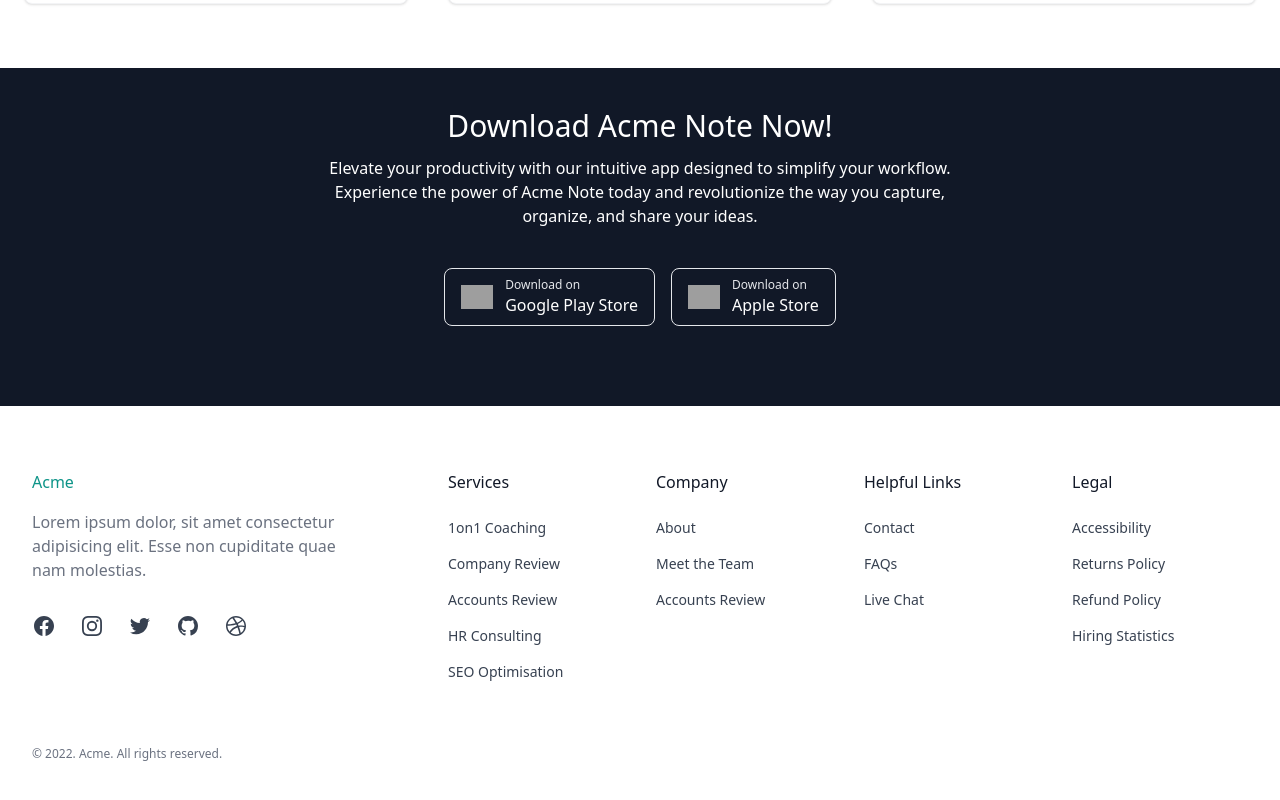
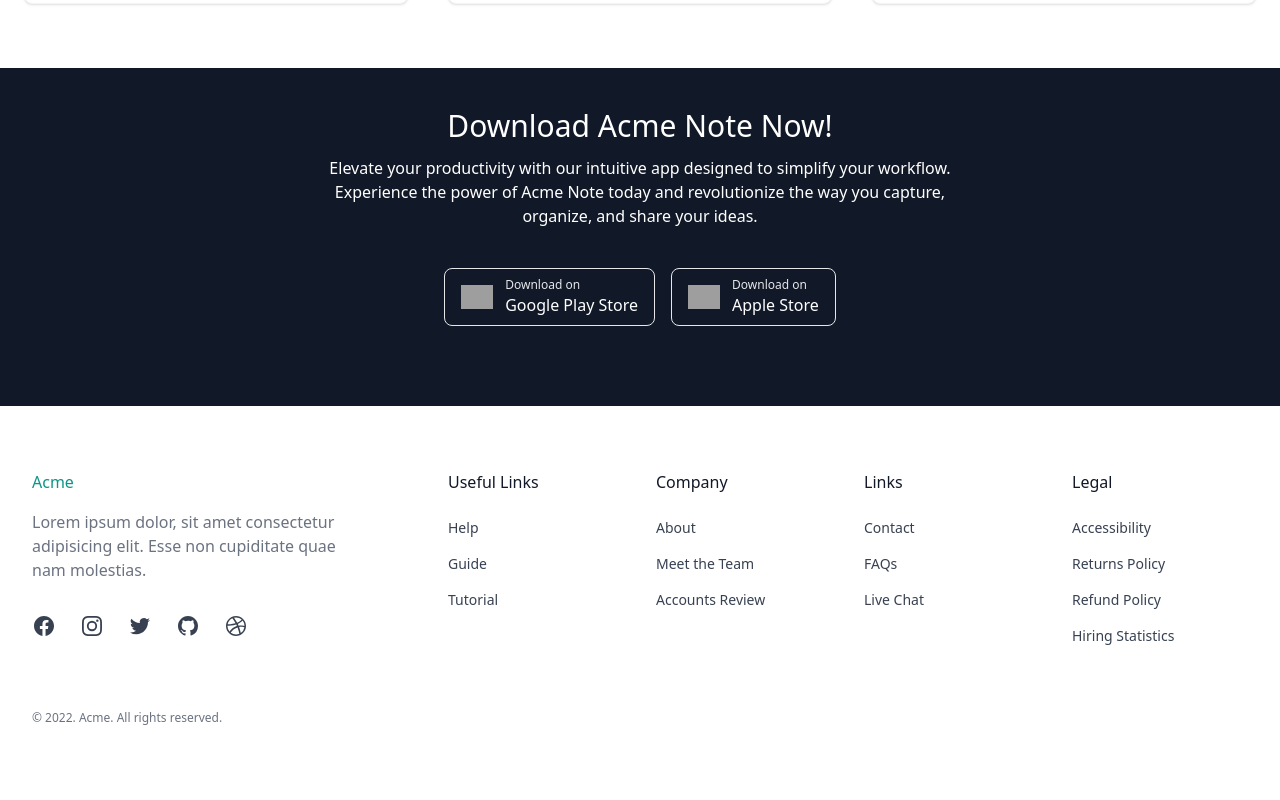
Before and after one commit to sahilmandoliya/acme, an Astro site: page / in a window 1280 px wide. Shown: the part 2391-3191 px from the top of the page. Built offline with nearby package versions, Linux system fonts and the light colour scheme; Astro itself is replaced by a stand-in of ours; grey boxes are pictures that could not be loaded.

Commit message:
footer changes

```diff
--- a/src/components/footer/Footer.tsx
+++ b/src/components/footer/Footer.tsx
@@ -110,37 +110,25 @@ const Footer =() =>{
                 </div>
 
                 <div className="grid grid-cols-1 gap-8 sm:grid-cols-2 lg:col-span-2 lg:grid-cols-4">
-                    <div>
-                    <p className="font-medium text-gray-900 dark:text-white">Services</p>
+                <div>
+                    <p className="font-medium text-gray-900 dark:text-white">Useful Links</p>
 
                     <ul className="mt-6 space-y-4 text-sm">
                         <li>
                         <a href="#" className="text-gray-700 transition hover:opacity-75 dark:text-gray-200">
-                            1on1 Coaching
+                            Help
                         </a>
                         </li>
 
                         <li>
                         <a href="#" className="text-gray-700 transition hover:opacity-75 dark:text-gray-200">
-                            Company Review
+                            Guide
                         </a>
                         </li>
 
                         <li>
                         <a href="#" className="text-gray-700 transition hover:opacity-75 dark:text-gray-200">
-                            Accounts Review
-                        </a>
-                        </li>
-
-                        <li>
-                        <a href="#" className="text-gray-700 transition hover:opacity-75 dark:text-gray-200">
-                            HR Consulting
-                        </a>
-                        </li>
-
-                        <li>
-                        <a href="#" className="text-gray-700 transition hover:opacity-75 dark:text-gray-200">
-                            SEO Optimisation
+                            Tutorial
                         </a>
                         </li>
                     </ul>
@@ -171,7 +159,7 @@ const Footer =() =>{
                     </div>
 
                     <div>
-                    <p className="font-medium text-gray-900 dark:text-white">Helpful Links</p>
+                    <p className="font-medium text-gray-900 dark:text-white">Links</p>
 
                     <ul className="mt-6 space-y-4 text-sm">
                         <li>
```
Also changed, not shown: acme landing page.png (added), features.png (added).
